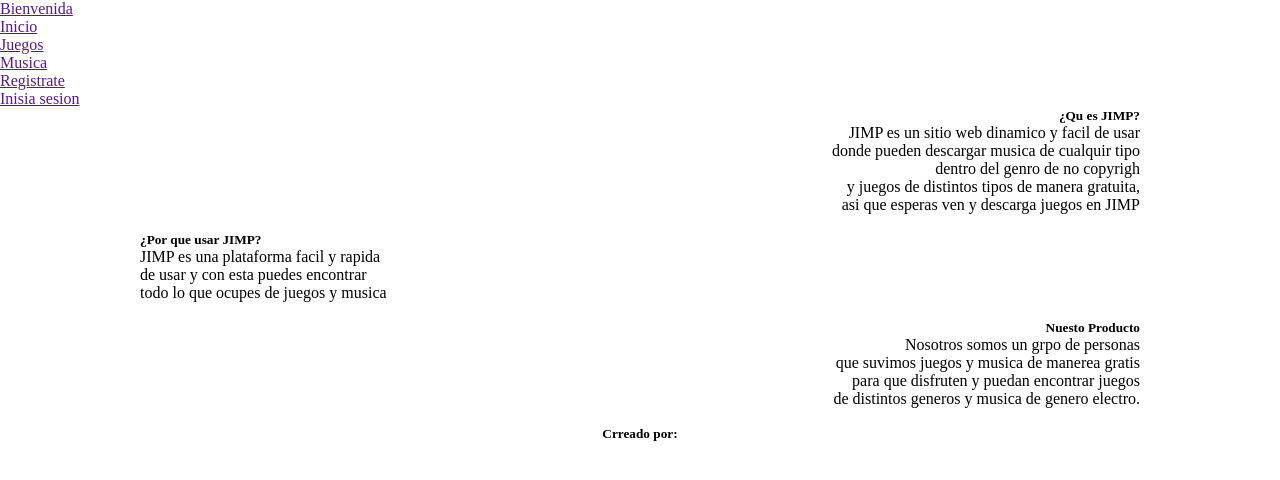
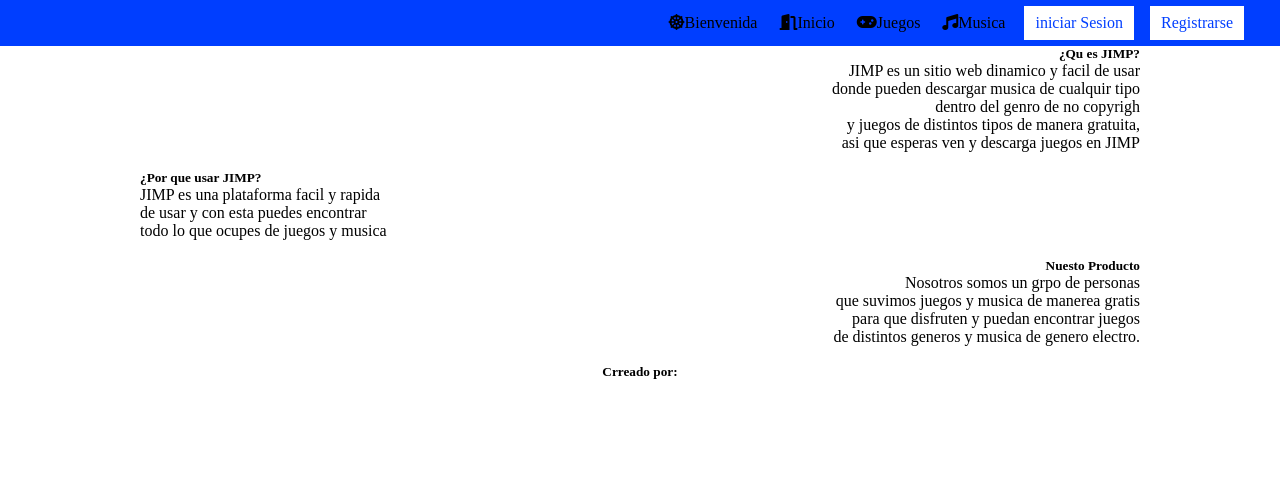
Before and after one commit to alfredo12345136/JIMP-2, a PHP site: page / in a window 1280 px wide. Shown: the top 480 px of the page. Run offline with PHP 8.4, Linux system fonts and the light colour scheme; some libraries are stand-ins or nearby versions.

Commit message:
header
hice el header

```diff
--- a/css/style.css
+++ b/css/style.css
@@ -1,35 +1,70 @@
-/*reinicie el margen y el padding para luego modificarlo al antojo*/
-*{
-    margin: 0;
-    padding: 0;
-    font-family:Century 'Franklin Gothic Medium', 'Arial Narrow', Arial, sans-serif;
+* {
+  margin: 0;
+  padding: 0;
 }
 
-/* */
-section{
+.nav {
+  background-color: rgb(0, 62, 255 );
+  text-align: right;
+}
+
+.nav ul {
+  margin-right: 30px;
+}
+
+.nav li {
+  display: inline-block;
+  padding: 14px 9px;
+}
+
+.nav .li-buttons a {
+  color:rgb(0, 62, 255 );
+  transition: all 0.2s;
+}
+
+.nav .li-buttons{
+    background-color:#fff;
+    margin: 6px;
+    padding:6px 9px;
+    border: 2px solid #fff;
+    transition: all 0.2s;
+}
+
+.nav .li-buttons:hover{
+    background-color:rgb(0, 62, 255 );
+    margin: 6px;
+    padding:6px 9px;
 
 }
-/*es para que el contenido este en el centro y no este por toda la pantalla*/
-.contenido{
-    width: 90%;
-    max-width: 1000px;
-    margin: auto;
-    overflow: hidden;
+
+.nav .li-buttons:hover > a{
+    color:#fff;
 }
 
-.uno{
-    text-align:right;
+.nav li a {
+  text-decoration: none;
+  color: rgb(0, 0, 0);
 }
 
-.tres{
-    text-align:right;
+.contenido {
+  width: 90%;
+  max-width: 1000px;
+  margin: auto;
+  overflow: hidden;
 }
 
-.cuatro{
-    text-align: center;
+.sub-menu {
+  float: right;
 }
 
-.logo{
-    width: 200px;
-    margin: 20px;
+.uno {
+  text-align: right;
 }
+
+.tres {
+  text-align: right;
+}
+
+.cuatro {
+  text-align: center;
+}
--- a/index.html
+++ b/index.html
@@ -5,36 +5,37 @@
     <meta charset="UTF-8">
     <meta name="viewport" content="width=device-width, initial-scale=1.0">
     <title>Jimp</title>
+    <script src="https://kit.fontawesome.com/7fe458da3c.js" crossorigin="anonymous"></script>
+    <link rel="shortcut icon" href="img/logo.png" />
     <link rel="stylesheet" href="css/style.css">
 </head>
 
 <body>
+    <header>
+        <nav class="nav">
 
-    <header class="logo-principal">
+            <ul class="ul">
+                <li><a href=""><i class="fas fa-dharmachakra"></i>Bienvenida</a></li>
+                <li><a href=""><i class="fas fa-door-open"></i>Inicio</a></li>
+                <li><a href=""><i class="fas fa-gamepad"></i>Juegos</a></li>
+                <li><a href=""><i class="fas fa-music"></i>Musica</a></li>
+                <li class="li-buttons"><a href=""><i class="fas fa-"></i>iniciar Sesion</a></li>
+                <li class="li-buttons"><a href=""><i class="fas fa-"></i>Registrarse</a></li>
+            </ul>
 
-            <nav class="menu">
-
-
-                <ul class="sub-menu">
-                    <li><a href="">Bienvenida</a></li>
-                    <li><a href="">Inicio</a></li>
-                    <li><a href="">Juegos</a></li>
-                    <li><a href="">Musica</a></li>
-                    <li><a href="">Registrate</a></li>
-                    <li><a href="">Inisia sesion</a></li>
-                </ul>
-
-
-            </nav>
+        </nav>
 
     </header>
+
 
 
     <article class="contenido">
 
         <div class="uno">
             <h5>¿Qu es JIMP?</h5>
-            <p>JIMP es un sitio web dinamico y facil de usar<br> donde pueden descargar musica de cualquir tipo<br> dentro del genro de no copyrigh<br> y juegos de distintos tipos de manera gratuita,<br> asi que esperas ven y descarga juegos en JIMP<br>  </p>
+            <p>JIMP es un sitio web dinamico y facil de usar<br> donde pueden descargar musica de cualquir tipo<br>
+                dentro del genro de no copyrigh<br> y juegos de distintos tipos de manera gratuita,<br> asi que esperas
+                ven y descarga juegos en JIMP<br> </p>
             <div>
                 <img src="" alt="">
             </div>
@@ -43,7 +44,8 @@
 
         <div class="dos">
             <h5>¿Por que usar JIMP?</h5>
-            <p>JIMP es una plataforma facil y rapida<br> de usar y con esta puedes encontrar<br> todo lo que ocupes de juegos y musica <br></p>
+            <p>JIMP es una plataforma facil y rapida<br> de usar y con esta puedes encontrar<br> todo lo que ocupes de
+                juegos y musica <br></p>
             <div>
                 <img src="" alt="">
             </div>
@@ -52,10 +54,11 @@
 
         <div class="tres">
             <h5>Nuesto Producto</h5>
-            <p>Nosotros somos un grpo de personas<br> que suvimos juegos y musica de manerea gratis<br> para que disfruten y puedan encontrar juegos<br> de distintos generos y musica de genero electro.<br></p>
-           <div>
-            <img src="" alt="">
-           </div>
+            <p>Nosotros somos un grpo de personas<br> que suvimos juegos y musica de manerea gratis<br> para que
+                disfruten y puedan encontrar juegos<br> de distintos generos y musica de genero electro.<br></p>
+            <div>
+                <img src="" alt="">
+            </div>
         </div>
 
 
```
